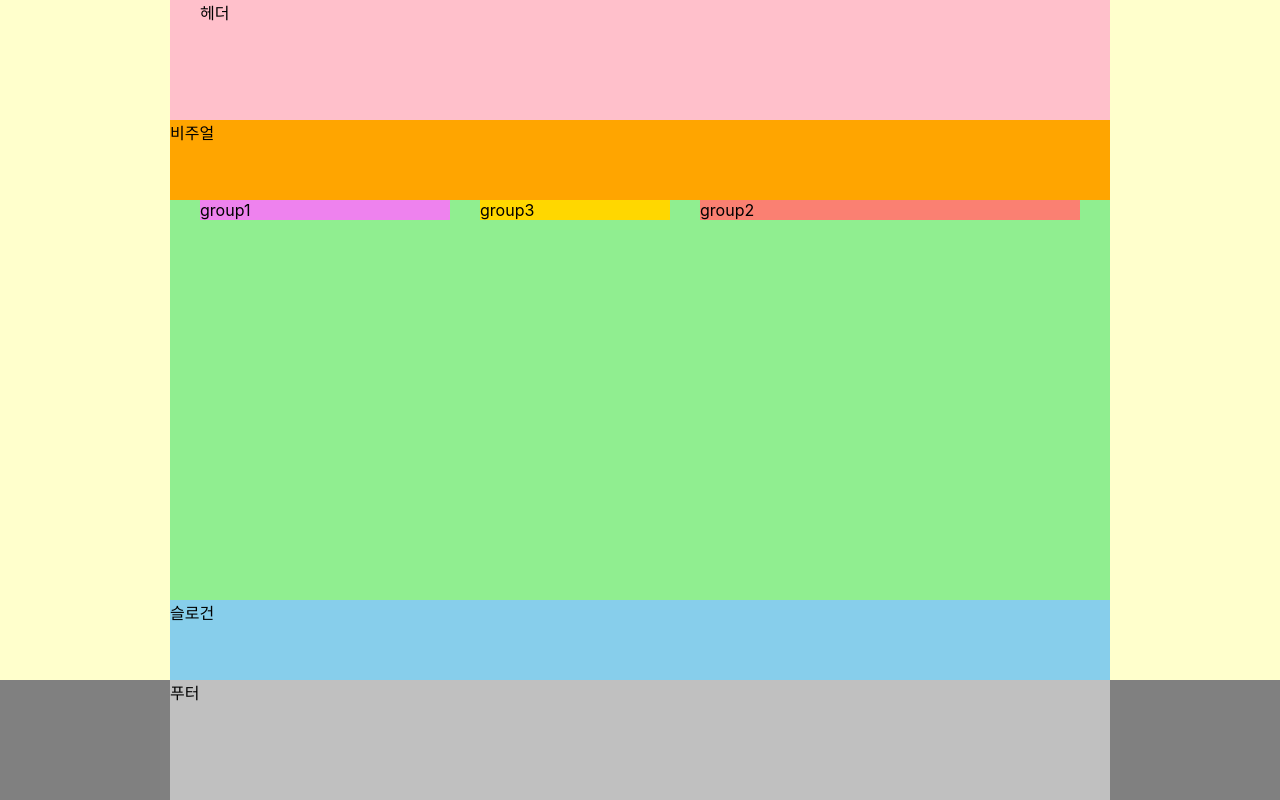
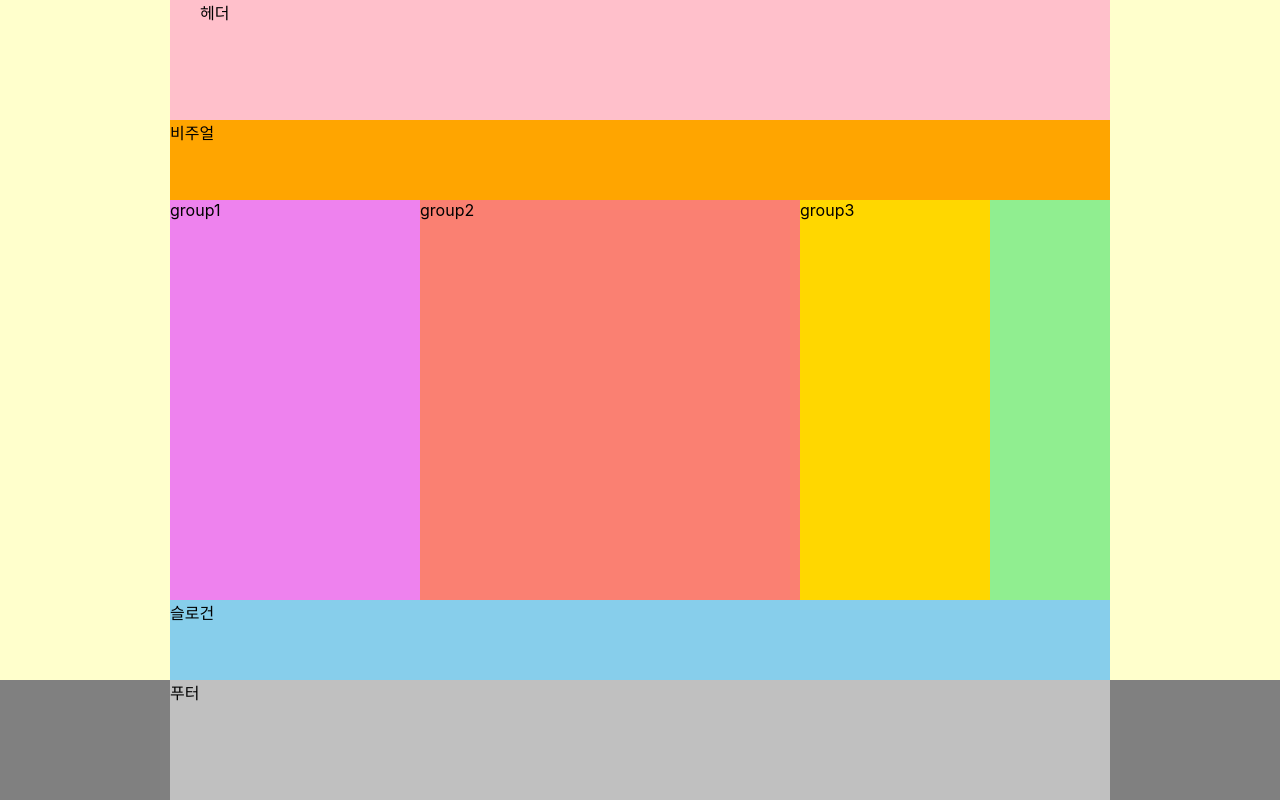
Before and after one commit to hyundini/HTML5, a website: page index.html in a window 1280 px wide. Drawn offline with Linux system fonts and the light colour scheme; a web font is replaced by a local one.

Commit message:
flex 를 이용한 css

```diff
--- a/styles/style.css
+++ b/styles/style.css
@@ -37,32 +37,24 @@ body{
 .main{
   background: lightgreen;
   height: 50vh;
-  display: flow-root;
-  padding: 0 15px;
-}
-
-.group{
-  margin: 0 15px;
+  display: flex;
+  flex-direction: row;
 }
 
 .group1{
-  background: violet;
+  background-color: violet;
   width: 250px;
-  float: left;
 }
 
 .group2{
-  background: salmon;
+  background-color: salmon;
   width: 380px;
-  float: right;
 }
 
 .group3{
-  background: gold;
-  width : 190px;
-  float: left;
+  background-color: gold;
+  width: 190px;
 }
-
 
 /* 슬로건 */
 .slogan{
```
